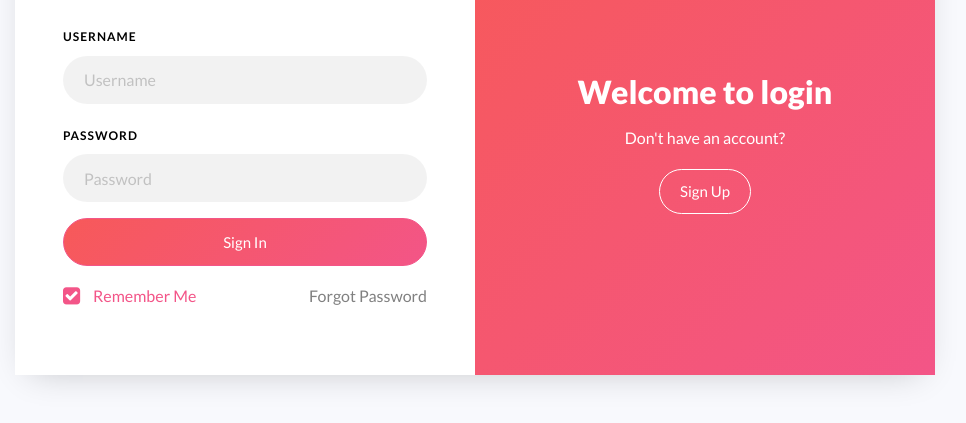
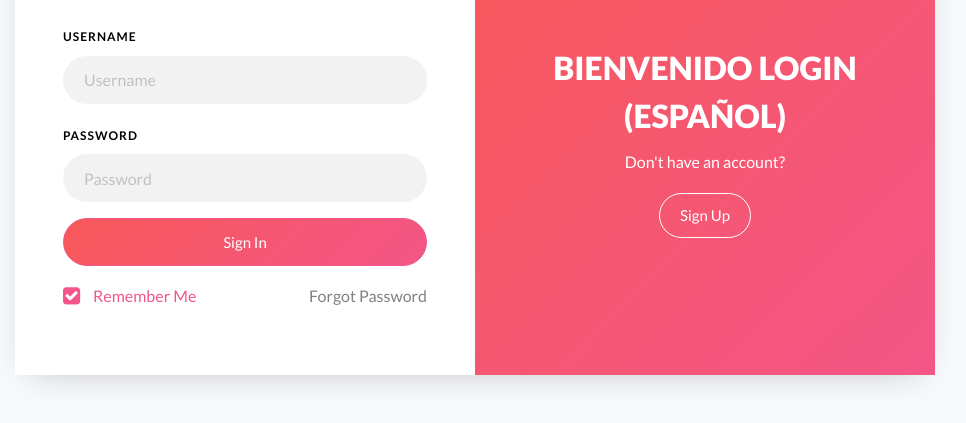
Before and after one commit to Jairmdz1/HerramientasDesarrollo, a plain HTML site: page index.html in a window 1280 px wide. Shown: the part 303-726 px from the top of the page, without its empty margins (165-1131 px from the left). Drawn offline with Linux system fonts and the light colour scheme.

Commit message:
Editando index

```diff
--- a/index.html
+++ b/index.html
@@ -25,7 +25,7 @@
 					<div class="wrap d-md-flex">
 						<div class="text-wrap p-4 p-lg-5 text-center d-flex align-items-center order-md-last">
 							<div class="text w-100">
-								<h2>Welcome to login</h2>
+								<h2>BIENVENIDO LOGIN (ESPAÑOL)</h2>
 								<p>Don't have an account?</p>
 								<a href="#" class="btn btn-white btn-outline-white">Sign Up</a>
 							</div>
```
Also changed, not shown: index2.html (added, +9 -0 lines).
